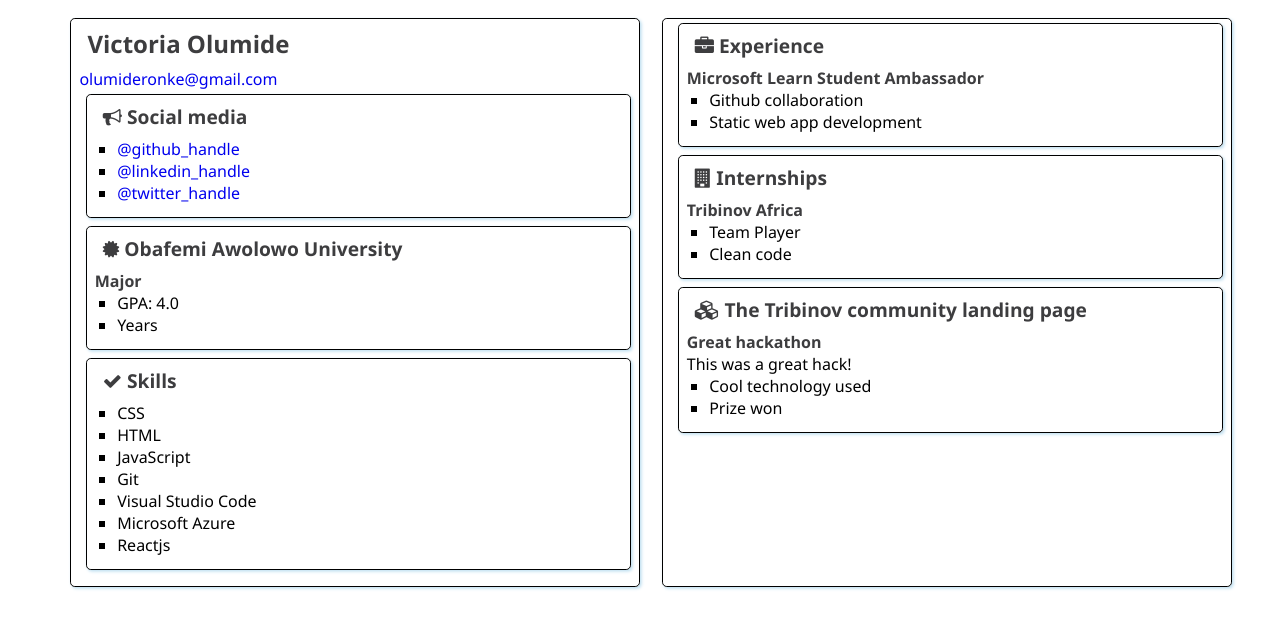
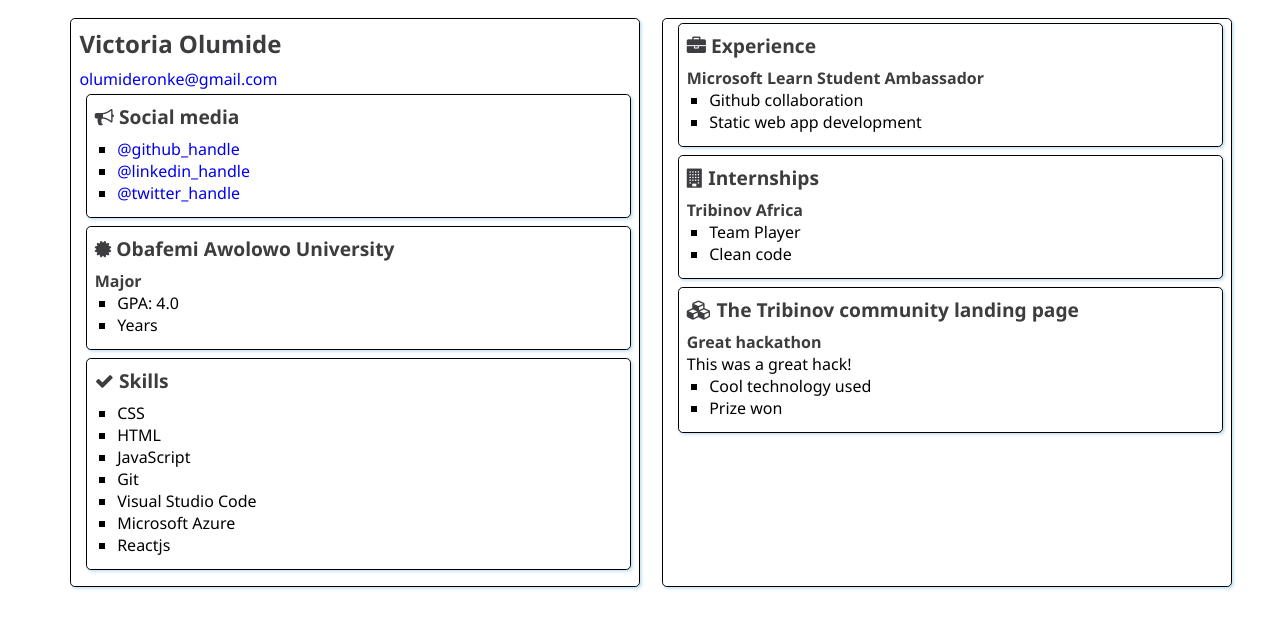
Before and after one commit to vickova/SATechnicalOnboarding, a plain HTML site: page src/index.html in a window 1280 px wide. Drawn offline with Linux system fonts and the light colour scheme.

Commit message:
another
finish

```diff
--- a/src/style.css
+++ b/src/style.css
@@ -49,7 +49,7 @@ h3 {
 }
 
 h1, h2{
-    margin: .5rem;
+    margin: .5rem 0;
 }
 ul {
     margin: 0em 0em .3em 0em;
```
